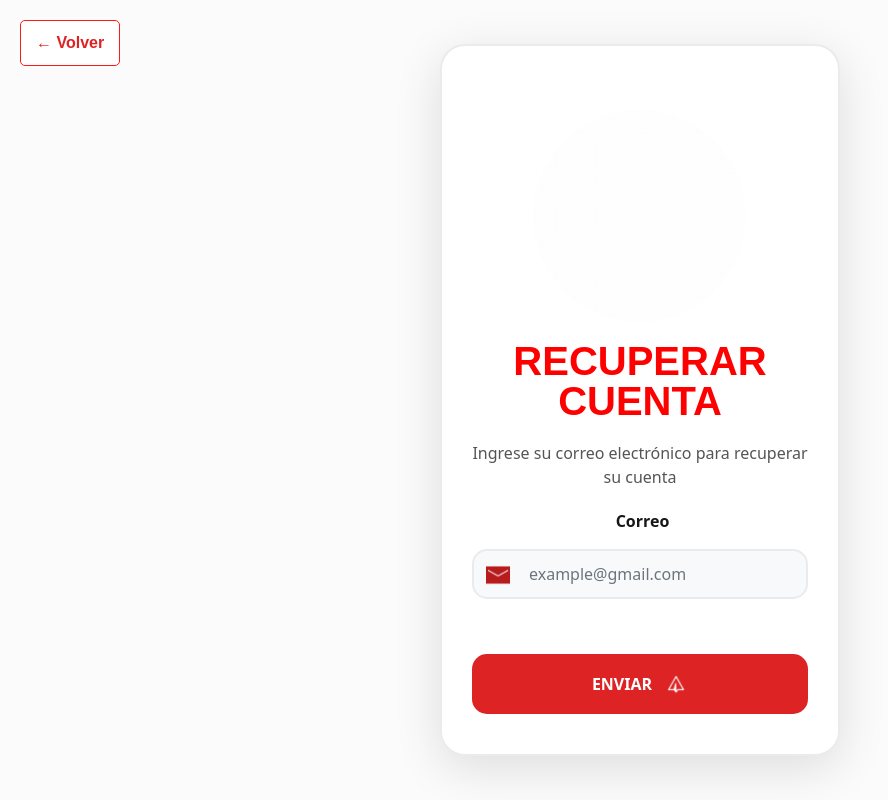
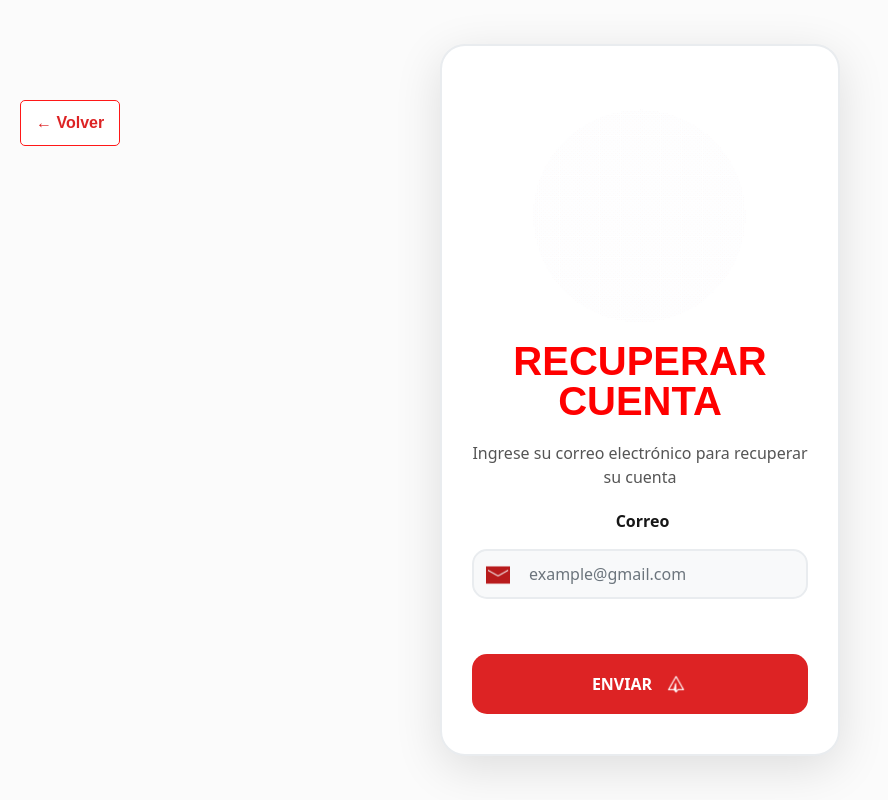
Before and after one commit to RENACYT-UCV/student-events-frontend, a React (Vite) app: page /recover-account in a window 1280 px wide. Shown: the whole page, without its empty margins (0-888 px from the left). Built offline with nearby package versions, Linux system fonts and the light colour scheme; a web font is replaced by a local one.

Commit message:
complete

```diff
--- a/src/components/auth/ResetPasswordScreen.css
+++ b/src/components/auth/ResetPasswordScreen.css
@@ -232,7 +232,7 @@
 /* Estilos para el botón de volver (si se añade) */
 .back-button {
   position: absolute;
-  top: 20px;
+  top: 100px;
   left: 20px;
   z-index: 20;
   color: #dd2324;
```
